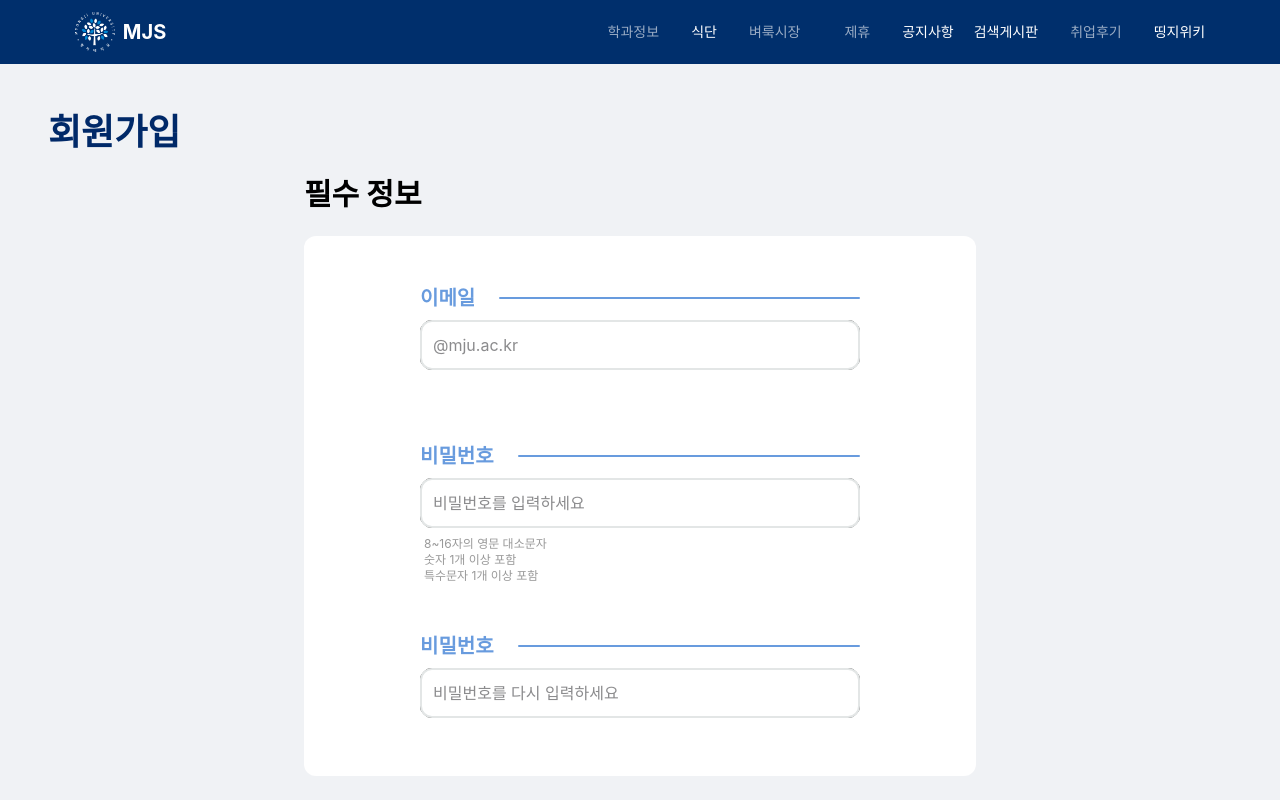
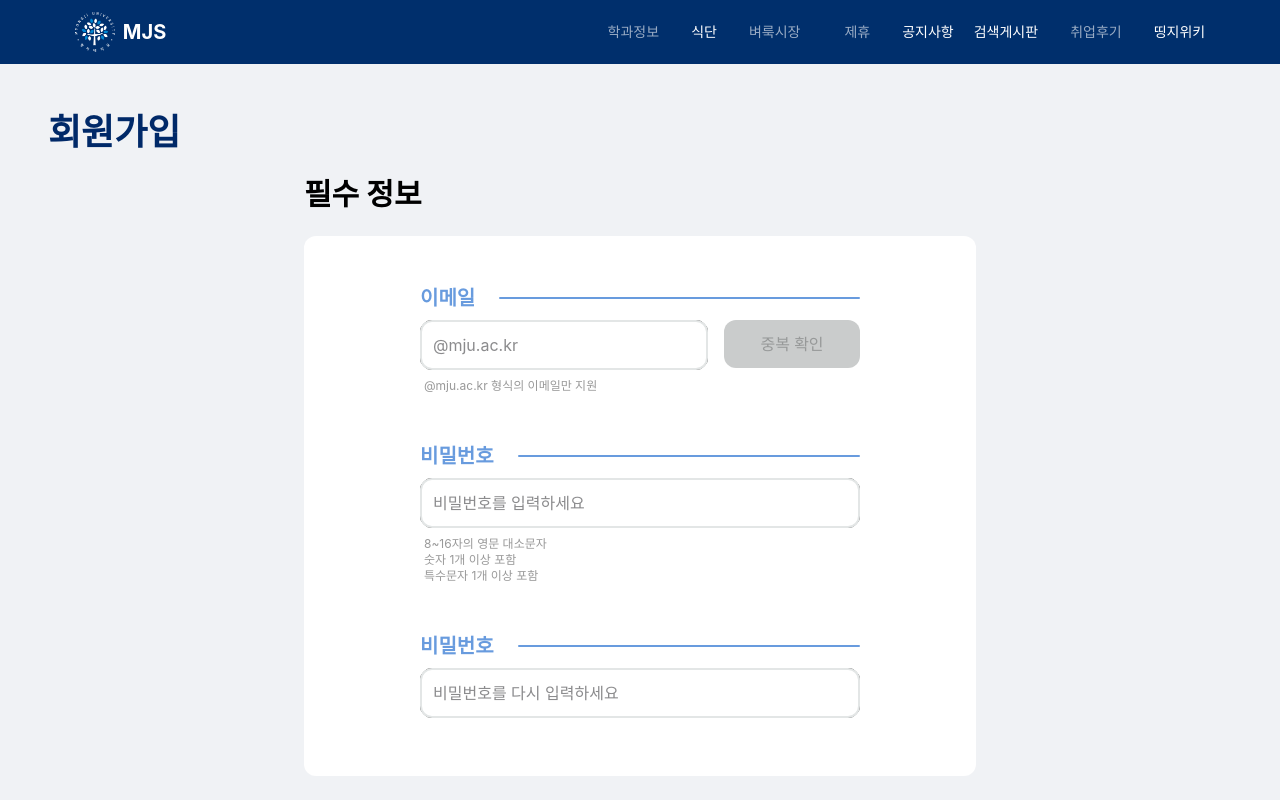
Before and after one commit to NOVA-MJU/MJS-FRONT, a React (Vite) app: page /register in a window 1280 px wide. Shown: the top 800 px of the page. Built offline with nearby package versions, Linux system fonts and the light colour scheme; no server answers; a web font is replaced by a local one.

Commit message:
<Feat> 회원가입 api 연결

```diff
--- /dev/null
+++ b/src/api/user.ts
@@ -0,0 +1,34 @@
+/* eslint-disable @typescript-eslint/no-explicit-any */
+import apiClient from './apiClient';
+
+export interface RegisterReq {
+  name: string;
+  email: string;
+  password: string;
+  gender: string;
+  nickname: string;
+  department: string;
+  studentNumber: number;
+}
+
+export const registerMember = async (userData: RegisterReq) => {
+  try {
+    const response = await apiClient.post('/members', userData);
+
+    return response.data;
+  } catch (err: any) {
+    throw err.response?.data || { message: '회원가입 요청 실패' };
+  }
+};
+
+/** 이메일 중복 확인 */
+export const emailVerification = async (email: string) => {
+  const { data } = await apiClient.post('/member/email/verify', { email });
+  return data;
+};
+
+/** 이메일 인증 코드 검증  */
+export const verifyEmailCode = async (email: string, code: string) => {
+  const { data } = await apiClient.post('/member/email/check', { email, code });
+  return data.data.matched as boolean;
+};
--- a/src/components/organisms/RegisterForm/index.tsx
+++ b/src/components/organisms/RegisterForm/index.tsx
@@ -1,8 +1,12 @@
+/* eslint-disable @typescript-eslint/no-explicit-any */
 import React, { useState } from 'react';
 import InputField from '../../molecules/common/InputField';
 import GenderSelector from '../../molecules/user/GenderSelector';
 import Button from '../../atoms/button/Button';
 import DropdownField from '../../molecules/user/DropdownField';
+import { emailVerification, registerMember, verifyEmailCode } from '../../../api/user';
+import { useNavigate } from 'react-router-dom';
+
 const RegisterForm: React.FC = () => {
   const [id, setId] = useState('');
   const [pw, setPw] = useState('');
@@ -12,6 +16,8 @@ const RegisterForm: React.FC = () => {
   const [studentCode, setStudentCode] = useState('');
   const [gender, setGender] = useState<string>('');
   const genderOptions = ['남자', '여자', '기타'];
+
+  const navigator = useNavigate();
 
   /* 유효성 검사 로직 */
   const isEmailValid = /^[\w.-]+@mju\.ac\.kr$/.test(id.trim());
@@ -31,21 +37,81 @@ const RegisterForm: React.FC = () => {
     isStudentCodeValid &&
     gender;
 
-  /* 제출 */
-  const handleSubmit = (e: React.FormEvent) => {
-    e.preventDefault();
+  /*  이메일 인증 상태  */
+  const [isSending, setIsSending] = useState(false); // 메일 전송 중 로딩
+  const [showCodeInput, setShowCodeInput] = useState(false);
+  const [code, setCode] = useState(''); // 사용자가 입력한 인증번호
+  const [isVerifying, setIsVerifying] = useState(false); // 인증번호 검증 로딩
+  const [emailVerified, setEmailVerified] = useState(false);
+
+  /* 중복 확인(메일 발송) 버튼 */
+  const handleSendCode = async () => {
+    if (!isEmailValid) {
+      alert('올바른 학교 이메일 형식이 아닙니다.');
+      return;
+    }
+    try {
+      setIsSending(true);
+      await emailVerification(id);
+      alert('인증 메일을 발송했습니다. 메일함을 확인하세요!');
+      setShowCodeInput(true);
+    } catch (err: any) {
+      console.error(err);
+      alert(err?.message || '메일 발송에 실패했습니다.');
+    } finally {
+      setIsSending(false);
+    }
+  };
+
+  /* 인증번호 검증 */
+  const handleVerifyCode = async () => {
+    try {
+      setIsVerifying(true);
+      const ok = await verifyEmailCode(id, code.trim());
+      if (ok) {
+        setEmailVerified(true);
+        alert('이메일 인증이 완료되었습니다.');
+      } else {
+        alert('인증에 실패했습니다. 인증번호를 다시 확인하세요.');
+      }
+    } catch (err: any) {
+      alert(err?.message || '인증 요청 실패');
+    } finally {
+      setIsVerifying(false);
+    }
+  };
+
+  /* 회원가입 폼 제출 */
+  const handleSubmit = async (e: React.FormEvent) => {
+    e?.preventDefault();
     if (!formValid) return;
-    console.log({ id, pw, nickname, department, studentCode, gender });
+    try {
+      const req = {
+        name: nickname,
+        email: id,
+        password: pw,
+        gender: gender === '남자' ? 'MALE' : gender === '여자' ? 'FEMALE' : 'OTHER',
+        nickname,
+        department,
+        studentNumber: Number(studentCode),
+      };
+      await registerMember(req);
+      alert('회원가입이 완료되었습니다!');
+      navigator('/login');
+    } catch (err: any) {
+      console.error('회원가입 실패', err);
+    }
   };
 
   return (
     <form onSubmit={handleSubmit} className='flex flex-col gap-12 w-[672px] mt-6'>
-      {/* ===== 필수 정보 ===== */}
       <section>
         <p className='text-3xl font-bold mb-6'>필수 정보</p>
-        <div className='flex flex-col bg-white h-[540px] p-6 rounded-xl gap-12'>
+        <div className='flex flex-col bg-white min-h-[540px] p-6 rounded-xl gap-12'>
           <div className='flex flex-col mx-auto gap-12 w-[440px] my-6'>
-            <div className='h-[110px]'>
+            <div className='min-h-[110px]'>
+              <div className='flex flex-col'>
+                <div className='flex justify-center'>
                   <InputField
                     label='이메일'
                     type='email'
@@ -54,7 +120,52 @@ const RegisterForm: React.FC = () => {
                     onChange={(e) => setId(e.target.value)}
                     error={id !== '' && !isEmailValid}
                     helperText={id && !isEmailValid ? '학교 이메일 형식이 아닙니다.' : ''}
+                    rightElement={
+                      <Button
+                        type='button'
+                        shape='rounded'
+                        disabled={isSending || emailVerified || !isEmailValid}
+                        onClick={handleSendCode}
+                        fullWidth={false}
+                        variant={emailVerified ? 'main' : 'greyLight'}
+                        className='w-34 h-12 p-2'
+                      >
+                        {emailVerified ? '완료' : isSending ? '전송 중...' : '중복 확인'}
+                      </Button>
+                    }
                   />
+                </div>
+
+                {/* 인증번호 입력칸 */}
+                {showCodeInput && (
+                  <div className='flex items-center gap-4 mt-4'>
+                    <InputField
+                      label=''
+                      type='text'
+                      placeholder='인증번호 입력'
+                      value={code}
+                      onChange={(e) => setCode(e.target.value)}
+                      showHr={false} // 또는 showHr={false} - 사용하는 InputField prop 명에 따라
+                    />
+                    <Button
+                      type='button'
+                      variant='main'
+                      disabled={isVerifying || emailVerified || !code.trim()}
+                      onClick={handleVerifyCode}
+                      fullWidth={false}
+                      size='sm'
+                      shape='rounded'
+                      className='w-34 h-12 p-2 mt-2'
+                    >
+                      {emailVerified ? '완료' : isVerifying ? '확인 중...' : '인증'}
+                    </Button>
+                  </div>
+                )}
+              </div>
+
+              <div className='flex flex-col ml-1 mt-2'>
+                <p className='text-xs font-normal text-grey-40'>@mju.ac.kr 형식의 이메일만 지원</p>
+              </div>
             </div>
             <div>
               <InputField
@@ -82,8 +193,6 @@ const RegisterForm: React.FC = () => {
           </div>
         </div>
       </section>
-
-      {/* ===== 개인 정보 ===== */}
       <section>
         <p className='text-3xl font-bold mb-6'>개인 정보</p>
         <div className='flex flex-col bg-white h-[634px] p-6 rounded-xl gap-12'>
@@ -114,16 +223,16 @@ const RegisterForm: React.FC = () => {
         </div>
       </section>
 
-      {/* ===== 제출 버튼 ===== */}
       <Button
-        type='submit'
+        type='button'
         variant={formValid ? 'main' : 'greyLight'}
         disabled={!formValid}
         fullWidth
         size='lg'
         shape='rounded'
+        onClick={handleSubmit}
       >
-        계정 만들기
+        MJS 시작하기
       </Button>
     </form>
   );
```
Lines whose indentation alone changed are shown as unchanged.
